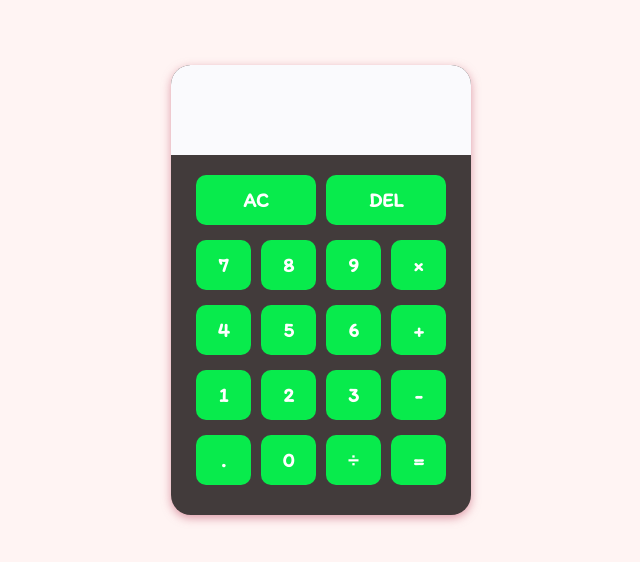
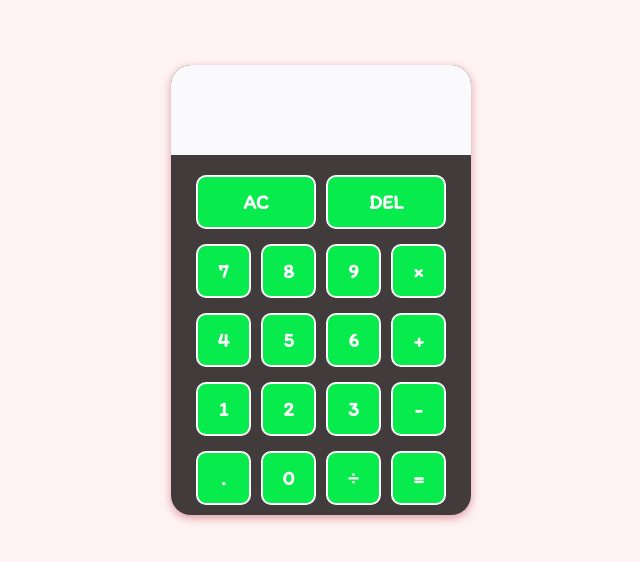
Before and after one commit to CodXCrypt/web-development, a plain HTML site: page index.html in a window 1280 px wide. Shown: the whole page, without its empty margins (319-959 px from the left). Drawn offline with nearby package versions, Linux system fonts and the light colour scheme.

Commit message:
Added borders to the keys to highlight them

```diff
--- a/style.css
+++ b/style.css
@@ -60,6 +60,8 @@ body {
     font-size: 1.25rem;
     font-weight: bold;
     background-color: #08eb4c;
+    /* Adding white borders to emphasize keys */
+    border: 2px solid white;
     transition: border-color .2s ease-in-out, background-color .2s, box-shadow .2s;
   }
 
```
